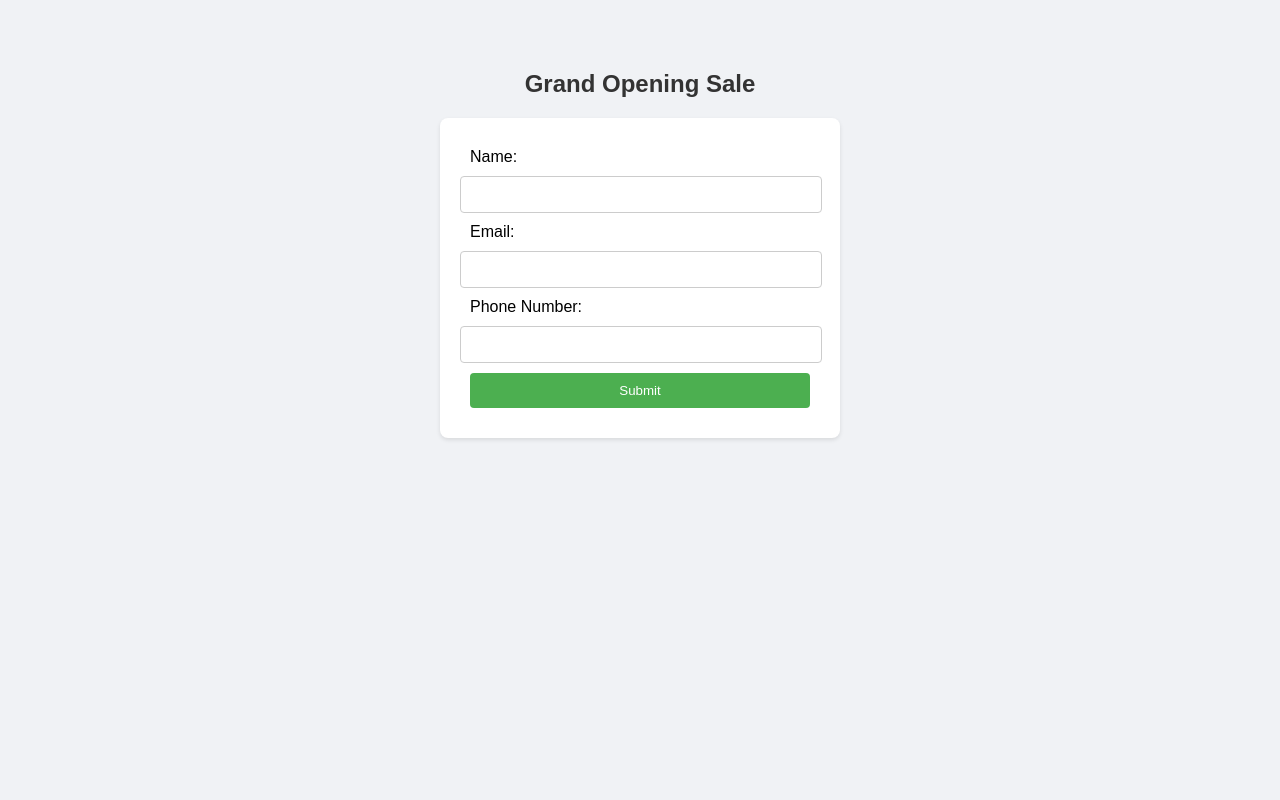
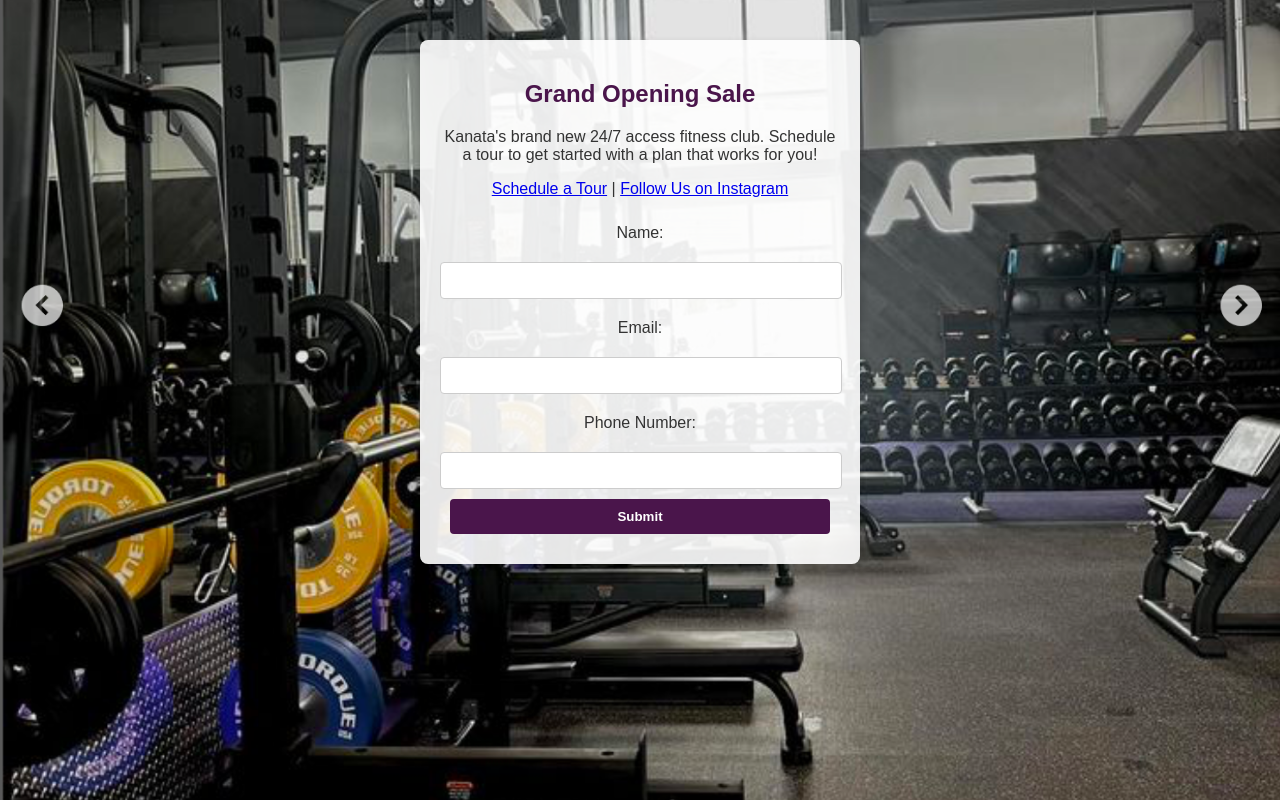
Before and after one commit to GabeNicholson/anytime_fitness, a FastAPI app: page / in a window 1280 px wide. Run offline with FastAPI, Linux system fonts and the light colour scheme.

Commit message:
feat: add background image and improve form text

```diff
--- a/static/styles/main.css
+++ b/static/styles/main.css
@@ -1,47 +1,59 @@
 body {
-    font-family: Arial, sans-serif;
+    font-family: 'Arial', sans-serif;
     margin: 0;
     background-color: #f0f2f5;
-    display: flex;
-    flex-direction: column;
-    align-items: center;
-    justify-content: flex-start;
-    height: 100vh;
+    background-image: url('/static/images/basic_gym_photo.png'); /* Example background image */
+    background-size: cover;
+    background-position: center;
+    color: #333;
 }
+
 .container {
-    width: 100%;
+    background: rgba(255, 255, 255, 0.9); /* Semi-transparent white */
+    border-radius: 8px;
+    box-shadow: 0 4px 8px rgba(0, 0, 0, 0.2);
+    padding: 20px;
     max-width: 400px;
-    margin-top: 50px;
+    margin: 40px auto;
+    text-align: center;
 }
-form {
-    background: white;
-    padding: 20px;
-    border-radius: 8px;
-    box-shadow: 0 2px 4px rgba(0, 0, 0, 0.1);
-}
+
 h2 {
-    color: #333;
-    text-align: center;
+    color: #4A154B; /* Anytime Fitness Purple */
     margin-bottom: 20px;
 }
+
 label, input[type=text], input[type=email], input[type=tel], input[type=submit] {
     display: block;
     width: calc(100% - 20px);
     margin: 10px auto;
+    padding: 10px;
 }
+
 input[type=text], input[type=email], input[type=tel] {
-    padding: 10px;
     border: 1px solid #ccc;
     border-radius: 4px;
 }
+
 input[type=submit] {
-    padding: 10px;
-    background-color: #4CAF50;
+    background-color: #4A154B; /* Button color */
     color: white;
     border: none;
     border-radius: 4px;
     cursor: pointer;
+    font-weight: bold;
 }
+
 input[type=submit]:hover {
-    background-color: #45a049;
+    background-color: #371037;
 }
+
+/* Responsive Design */
+@media (max-width: 768px) {
+    .container {
+        width: 90%;
+        margin: 20px auto;
+    }
+}
+
+/* Add any other styles for links or specific elements as needed */
--- a/templates/signup_form.html
+++ b/templates/signup_form.html
@@ -7,6 +7,10 @@
 <body>
     <div class="container">
         <h2>Grand Opening Sale</h2>
+        <p>Kanata's brand new 24/7 access fitness club. Schedule a tour to get started with a plan that works for you!</p>
+        <p><a href="https://www.anytimefitness.com/schedule-an-appointment-online/?club=5464" target="_blank">Schedule a Tour</a> | <a href="https://www.instagram.com/anytimefitnessterryfox/" target="_blank">Follow Us on Instagram</a></p>
+
+        <!-- Form here -->
         <form action="/signup" method="post">
             <label for="name">Name:</label>
             <input type="text" id="name" name="name" required>
@@ -16,6 +20,7 @@
             <input type="tel" id="phone" name="phone" required>
             <input type="submit" value="Submit">
         </form>
+
     </div>
 </body>
 </html>
```
Also changed, not shown: static/images/basic_gym_photo.png (added), static/images/gym_pic_2.png (added).
